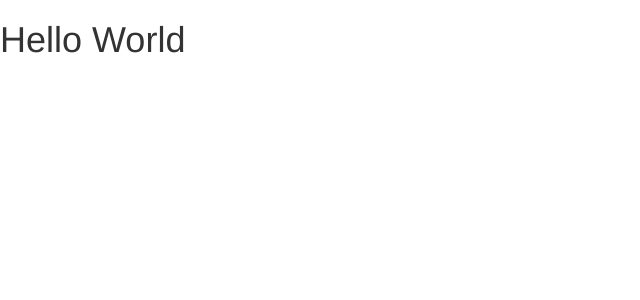
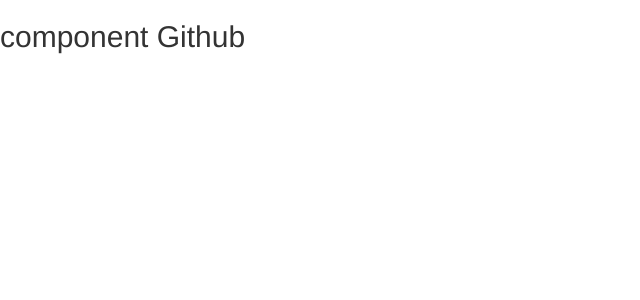
Before and after one commit to dayanamaia/learning-react, a React app in the folder courses/comecando-com-react/: page / in a window 1280 px wide. Shown: the top 300 px of the page, without its empty margins (0-640 px from the left). Built offline with nearby package versions, Linux system fonts and the light colour scheme.

Commit message:
feat: adding function component Github

```diff
--- a/courses/comecando-com-react/src/App.js
+++ b/courses/comecando-com-react/src/App.js
@@ -1,4 +1,6 @@
 import React from 'react';
 import ReactDom from 'react-dom';
 
-ReactDom.render(<h1>Hello World</h1>, document.getElementById('app'));
+import Github from './components/Github';
+
+ReactDom.render(<Github />, document.getElementById('app'));
--- /dev/null
+++ b/courses/comecando-com-react/src/components/Github.js
@@ -0,0 +1,11 @@
+import React from 'react';
+
+const Github = () => {
+    return(
+        <>
+        <h2>component Github</h2>
+        </>
+    )
+}
+
+export default Github;
```
